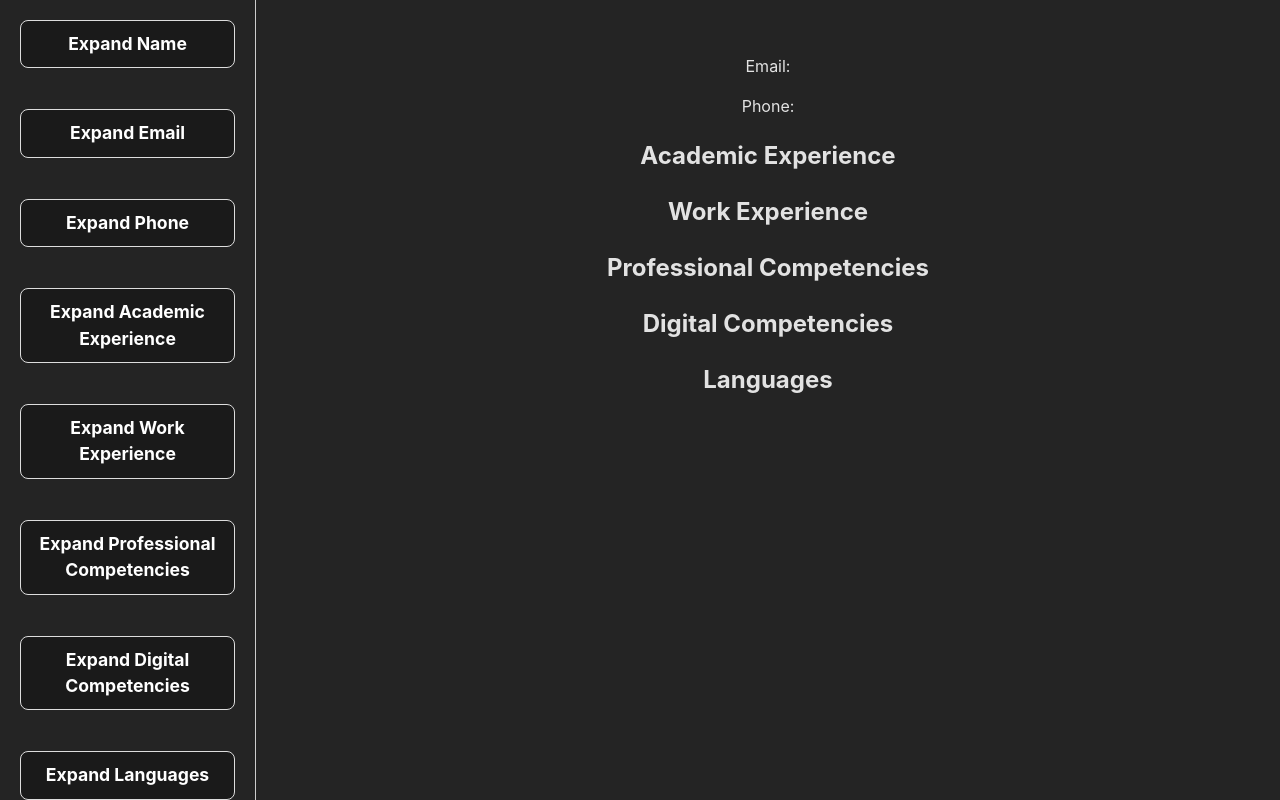
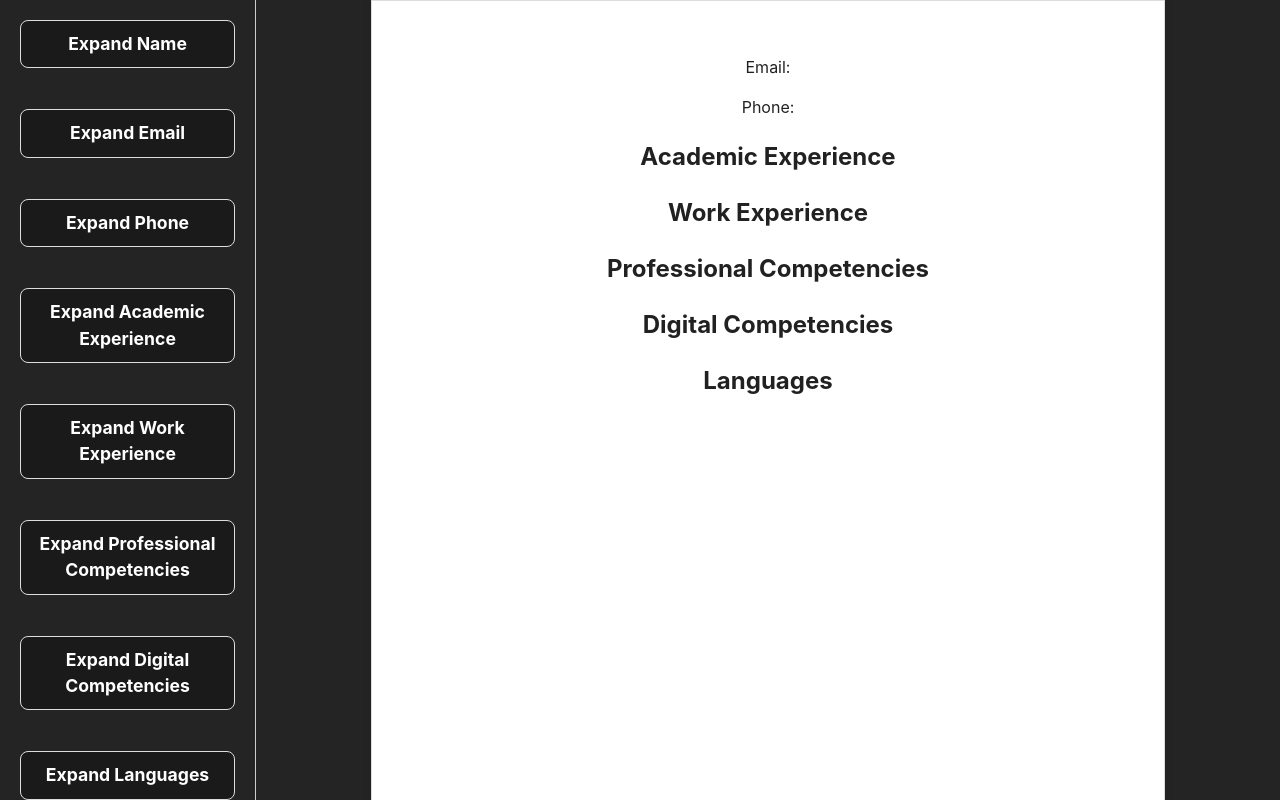
Before and after one commit to joviscab/cv-app, a React (Vite) app: page / in a window 1280 px wide. Shown: the top 800 px of the page. Built offline with nearby package versions, Linux system fonts and the light colour scheme.

Commit message:
style curriculum section as an A4 paper

```diff
--- a/src/index.css
+++ b/src/index.css
@@ -4,7 +4,7 @@
   font-weight: 400;
 
   color-scheme: light dark;
-  color: rgba(255, 255, 255, 0.87);
+  color: rgba(0, 0, 0, 0.87);
   background-color: #242424;
 
   font-synthesis: none;
@@ -84,13 +84,6 @@ button:focus-visible {
   box-sizing: border-box;
 }
 
-.curriculum-container {
-  padding: 20px;
-  box-sizing: border-box;
-  grid-template-columns: 2 / 3;
-  grid-template-rows: 1 / 5;
-}
-
 textarea {
   width: 100%;
   min-height: 100px;
@@ -155,3 +148,19 @@ textarea {
 .add-language-button {
   margin-top: 10px;
 }
+
+.curriculum-container {
+  padding: 20px;
+  box-sizing: border-box;
+  grid-template-columns: 2 / 3;
+  grid-template-rows: 1 / 5;
+  border: 1px solid #ddd;
+  width: 210mm;
+  height: 297mm;
+  margin: 0 auto;
+  box-shadow: 0 0 10px rgba(0, 0, 0, 0.1);
+  background: white;
+  overflow: hidden;
+  display: flex;
+  flex-direction: column;
+}
```
